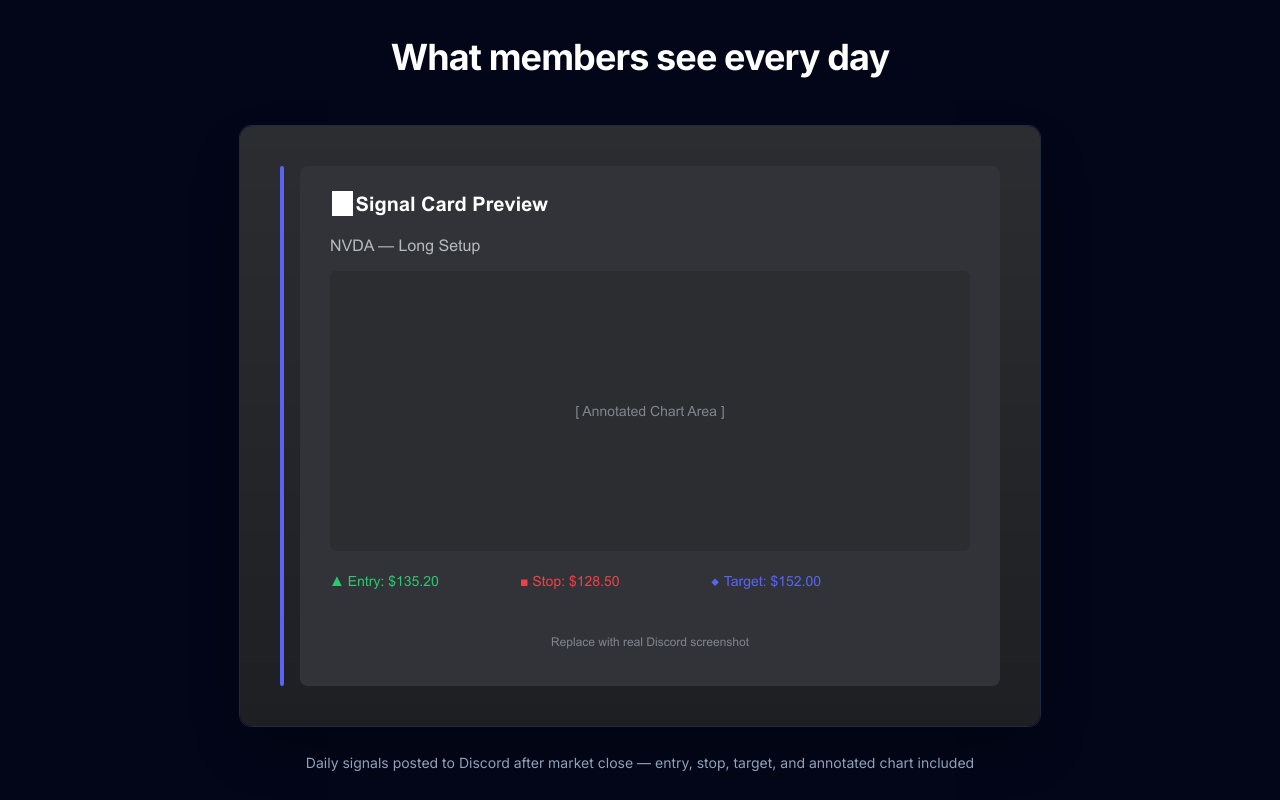
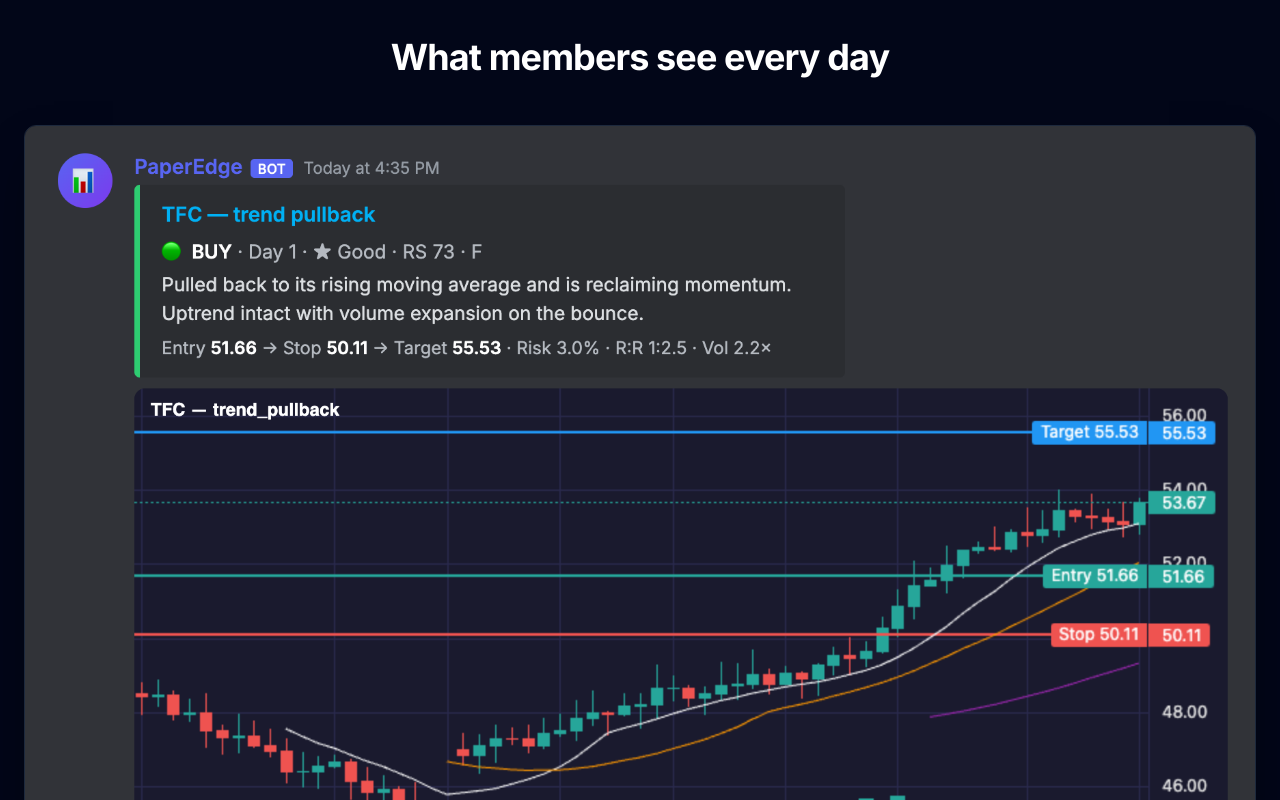
Before and after one commit to shahrukhhaider/MarketPulse-web, a Next.js app: page / in a window 1280 px wide. Shown: the part 1720-2520 px from the top of the page. Built offline with nearby package versions, Linux system fonts and the light colour scheme; no server answers.

Commit message:
Add generated showcase preview chart for landing page
Replace placeholder PNG with a branded 1200×600 signal chart
showing AAPL trend pullback with entry/stop/target annotations.
Update Image component dimensions to match.

```diff
--- a/src/app/page.tsx
+++ b/src/app/page.tsx
@@ -190,10 +190,10 @@ export default function Home() {
           <div className="overflow-hidden rounded-xl border border-slate-800 shadow-2xl shadow-black/40">
             <Image
               src="/signal-card-preview.png"
-              alt="Example Discord signal card showing entry, stop, target, and annotated chart"
-              width={800}
-              height={600}
-              className="block"
+              alt="Example signal card showing AAPL trend pullback with entry, stop, target, and annotated chart"
+              width={900}
+              height={720}
+              className="block w-full h-auto"
             />
           </div>
           <p className="mt-6 max-w-2xl text-center text-sm leading-6 text-slate-400">
```
Also changed, not shown: public/signal-card-preview.png.
